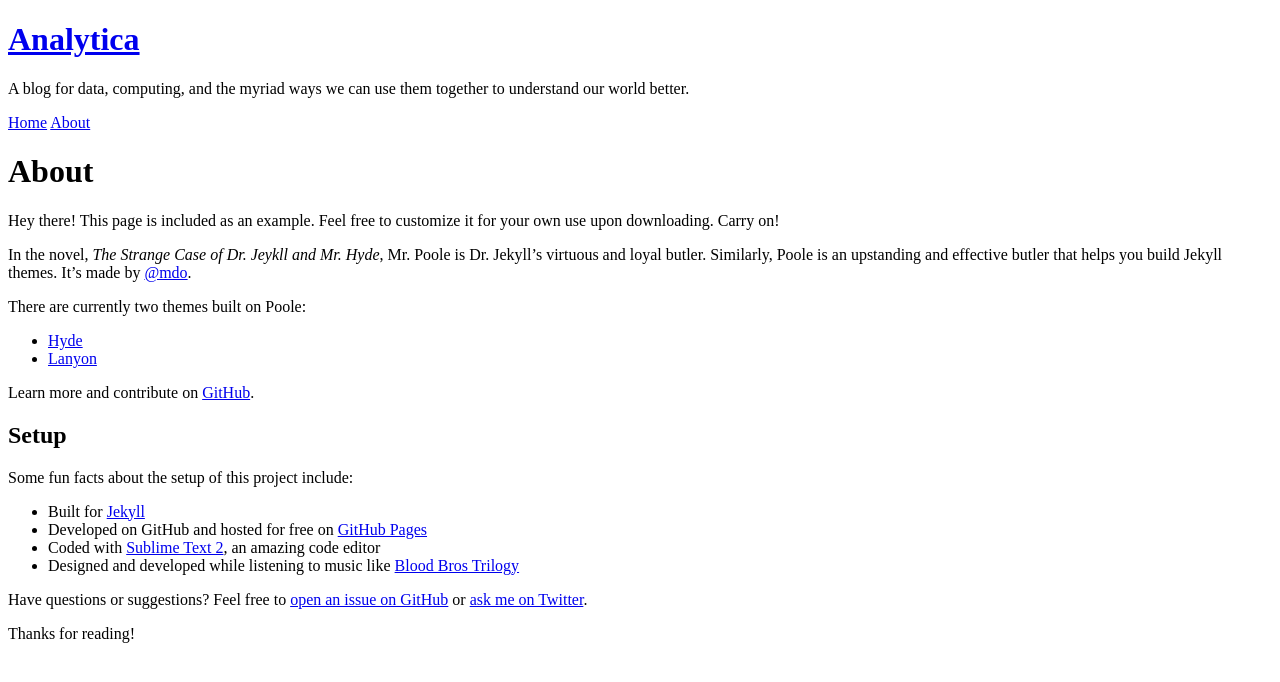
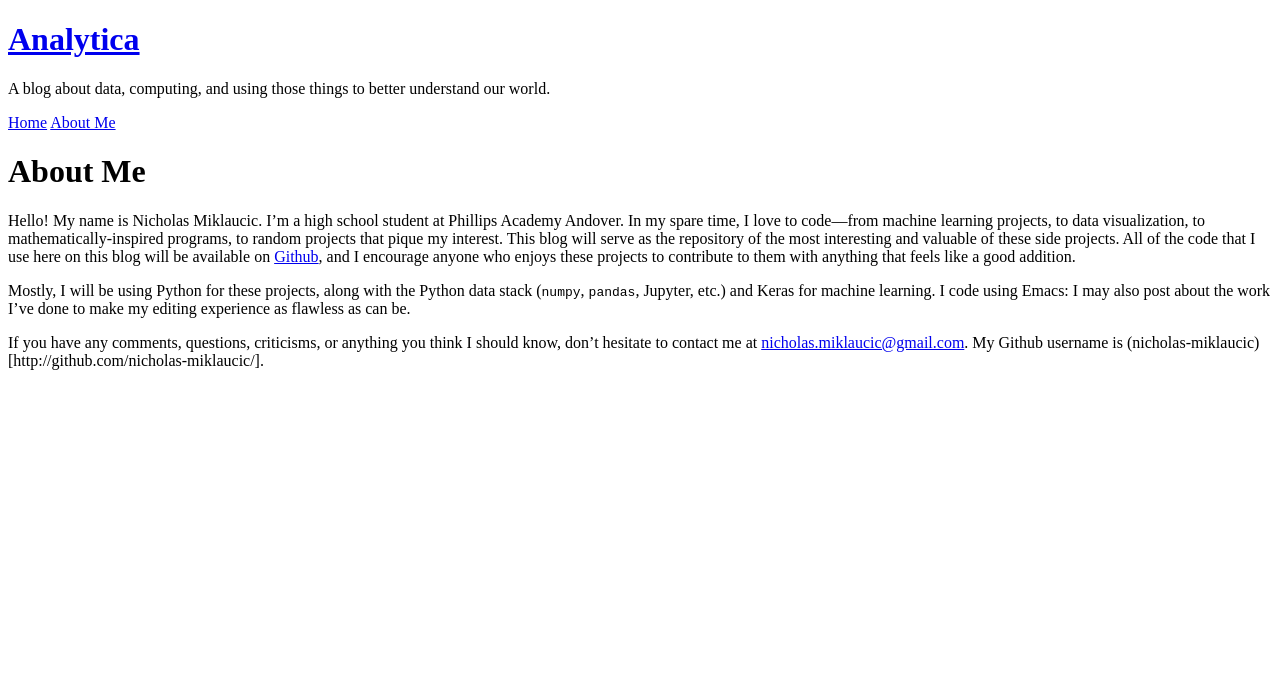
Before and after one commit to milesmcc/analytica, a Jekyll site: the page built from about.md, in a window 1280 px wide. Shown: the top 682 px of the page. Built offline with Jekyll 4.4.1, drawn with Linux system fonts in a browser that asks for light colours.

Commit message:
Changed description of blog, added About Me

```diff
--- a/_config.yml
+++ b/_config.yml
@@ -8,8 +8,8 @@ permalink:        pretty
 
 # Setup
 title:            Analytica
-tagline:          'Thoughts on Data, Computing, and Our World'
-description:      'A blog for data, computing, and the myriad ways we can use them together to understand our world better.'
+tagline:          'Thoughts on Data, Computers, and Our World'
+description:      'A blog about data, computing, and using those things to better understand our world.'
 
 url:              http://nicholas-miklaucic.github.io
 baseurl:          /
--- a/about.md
+++ b/about.md
@@ -1,30 +1,21 @@
 ---
 layout: page
-title: About
+title: About Me
 ---
 
-<p class="message">
-  Hey there! This page is included as an example. Feel free to customize it for your own use upon downloading. Carry on!
-</p>
+Hello! My name is Nicholas Miklaucic. I’m a high school student at Phillips Academy Andover. In my
+spare time, I love to code—from machine learning projects, to data visualization, to
+mathematically-inspired programs, to random projects that pique my interest. This blog will serve as
+the repository of the most interesting and valuable of these side projects. All of the code that I
+use here on this blog will be available on [Github](http://github.com/nicholas-miklaucic/), and I
+encourage anyone who enjoys these projects to contribute to them with anything that feels like a
+good addition.
 
-In the novel, *The Strange Case of Dr. Jeykll and Mr. Hyde*, Mr. Poole is Dr. Jekyll's virtuous and loyal butler. Similarly, Poole is an upstanding and effective butler that helps you build Jekyll themes. It's made by [@mdo](https://twitter.com/mdo).
 
-There are currently two themes built on Poole:
+Mostly, I will be using Python for these projects, along with the Python data stack (`numpy`,
+`pandas`, Jupyter, etc.) and Keras for machine learning. I code using Emacs: I may also post about
+the work I’ve done to make my editing experience as flawless as can be.
 
-* [Hyde](http://hyde.getpoole.com)
-* [Lanyon](http://lanyon.getpoole.com)
-
-Learn more and contribute on [GitHub](https://github.com/poole).
-
-## Setup
-
-Some fun facts about the setup of this project include:
-
-* Built for [Jekyll](http://jekyllrb.com)
-* Developed on GitHub and hosted for free on [GitHub Pages](https://pages.github.com)
-* Coded with [Sublime Text 2](http://sublimetext.com), an amazing code editor
-* Designed and developed while listening to music like [Blood Bros Trilogy](https://soundcloud.com/maddecent/sets/blood-bros-series)
-
-Have questions or suggestions? Feel free to [open an issue on GitHub](https://github.com/poole/issues/new) or [ask me on Twitter](https://twitter.com/mdo).
-
-Thanks for reading!
+If you have any comments, questions, criticisms, or anything you think I should know, don’t hesitate
+to contact me at [nicholas.miklaucic@gmail.com](mailto:nicholas.miklaucic@gmail.com). My Github
+username is (nicholas-miklaucic)[http://github.com/nicholas-miklaucic/].
```
Also changed, not shown: README.md.
